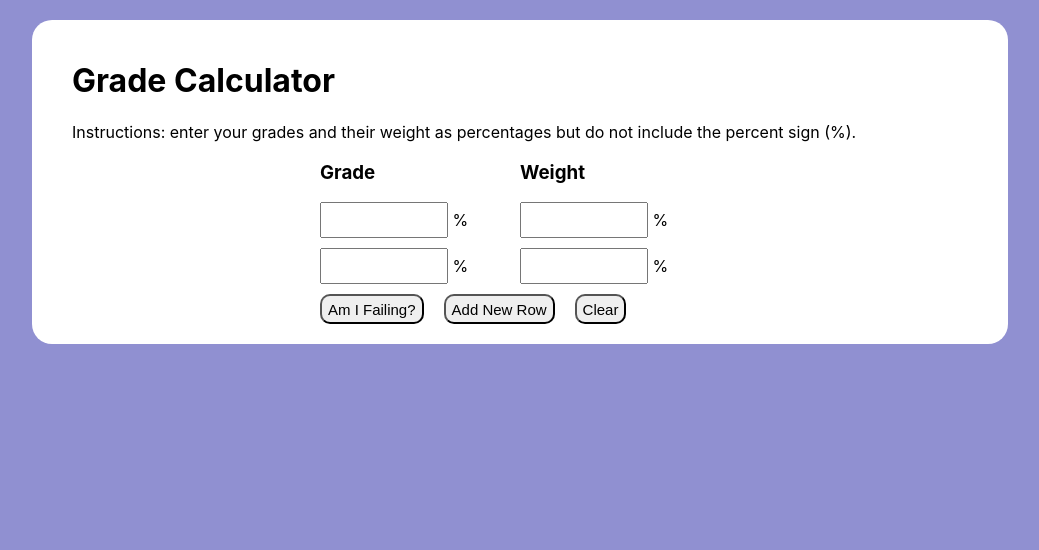
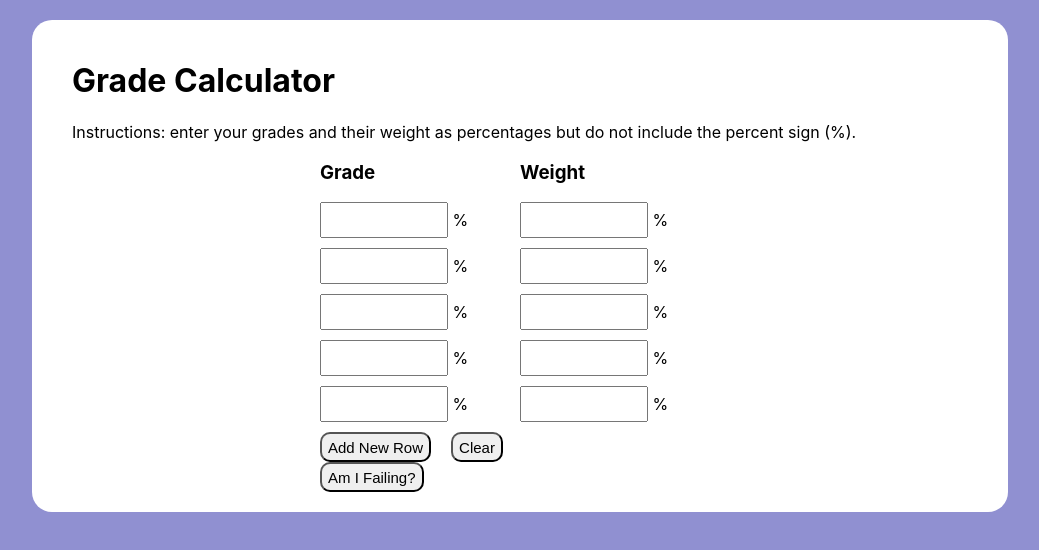
Before and after one commit to edzwong/grade-calculator, a React (Create React App) app: page / in a window 1280 px wide. Shown: the top 550 px of the page, without its empty margins (120-1159 px from the left). Built offline with nearby package versions, Linux system fonts and the light colour scheme; the HTML template or start-up script is replaced by a standard one.

Commit message:
Printing average moved to GradeCalculator

```diff
--- a/src/components/EntryTable/EntryTable.js
+++ b/src/components/EntryTable/EntryTable.js
@@ -9,9 +9,12 @@ class EntryTable extends React.Component {
         this.state = {
             entries: [
                 { id: 0, grade: '', weight: '' },
-                { id: 1, grade: '', weight: '' }
+                { id: 1, grade: '', weight: '' },
+                { id: 2, grade: '', weight: ''},
+                { id: 3, grade: '', weight: ''},
+                { id: 4, grade: '', weight: ''}
             ],
-            numEntry: 2
+            numEntry: 5
         };
     }
 
@@ -22,7 +25,7 @@ class EntryTable extends React.Component {
         } else {
             newArray[id].weight = value;
         }
-        this.setState({ entries: newArray });
+        this.setState({ entries: newArray }, this.calcAverage());
     }
 
     calcAverage = () => {
@@ -32,8 +35,7 @@ class EntryTable extends React.Component {
             average += entry.grade * (entry.weight / 100);
             weight += parseInt(entry.weight) || 0;
         };
-        console.log(average);
-        console.log(weight / 100);
+        this.props.handleAverage(average.toFixed(2), weight);
     }
 
     clear = () => {
@@ -67,7 +69,6 @@ class EntryTable extends React.Component {
                     ))
                 }
                 <div className="buttons">
-                    <button onClick={this.calcAverage}>Am I Failing?</button>
                     <button onClick={this.addRow}>Add New Row</button>
                     <button onClick={this.clear}>Clear</button>
                 </div>
--- a/src/pages/GradeCalculator.js
+++ b/src/pages/GradeCalculator.js
@@ -4,6 +4,22 @@ import EntryTable from '../components/EntryTable/EntryTable';
 import './GradeCalculator.css';
 
 class GradeCalculator extends React.Component {
+    state = {
+        average: '',
+        weight: ''
+    }
+
+    getAverage = (average, weight) => {
+        this.setState({
+            average: average,
+            weight: weight
+        })
+    }
+
+    printAverage = () => {
+        console.log(this.state.average + " " + this.state.weight);
+    }
+
     render() {
         return (
             <div className="gradeCalculator">
@@ -14,7 +30,8 @@ class GradeCalculator extends React.Component {
                         <h3 className="header">Grade</h3>
                         <h3 className="header">Weight</h3>
                     </div>
-                    <EntryTable/>
+                    <EntryTable handleAverage={this.getAverage}/>
+                    <button onClick={this.printAverage}>Am I Failing?</button>
                 </div>
             </div>
         );
```
